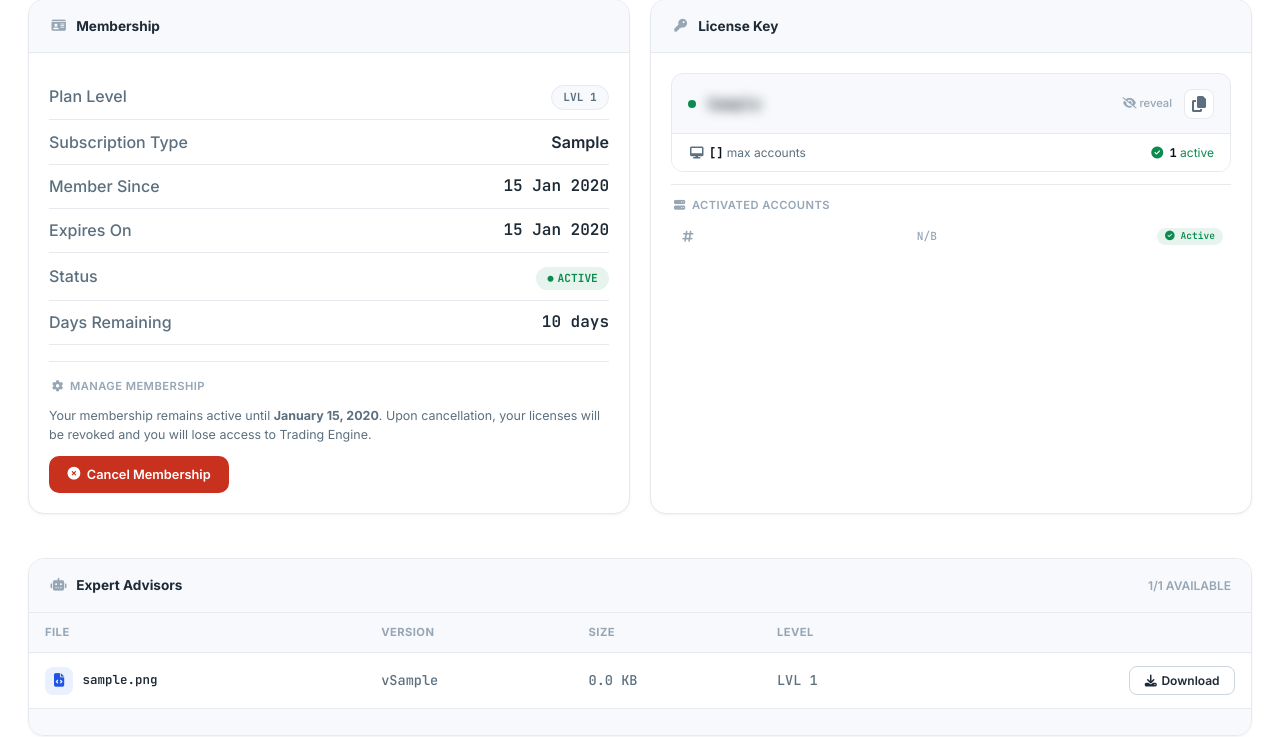
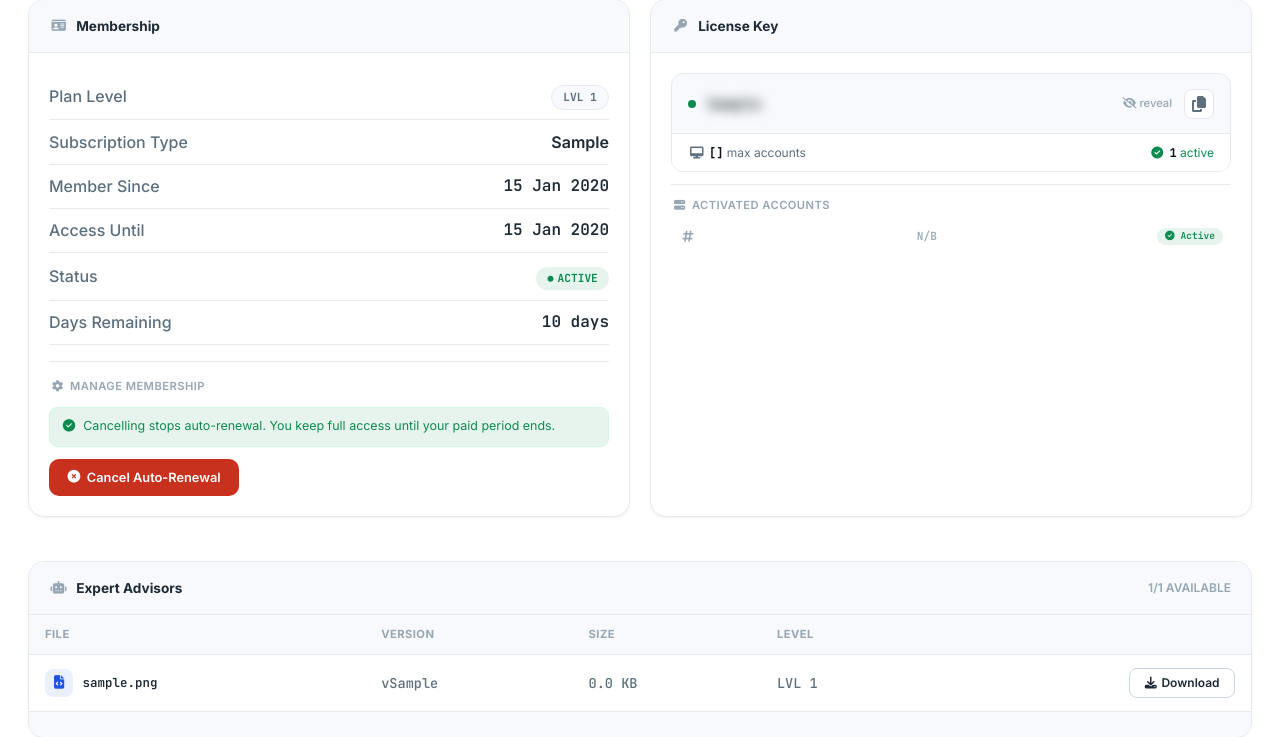
Before and after one commit to NDBOSSY/LWIX, a Flask app: template templates/user/dashboard.html in a window 1280 px wide. Shown: the part 501-1238 px from the top of the page. Run offline with Flask 3, Linux system fonts and the light colour scheme; tables that the repository leaves empty hold one stand-in row (values such as "Sample post"); the template is opened without the code that fills it: values that come from a table or form of the project are taken from there, most other values are stand-ins (such as "Sample title", 1, 10 or a date in 2020).

Commit message:
Update dashboard user 4.html

```diff
--- a/templates/user/dashboard.html
+++ b/templates/user/dashboard.html
@@ -1,8 +1,6 @@
 {% extends "base.html" %}
 
-{% block title %}
-{% if current_language == 'nl' %}Dashboard{% else %}Dashboard{% endif %} - Trading Engine
-{% endblock %}
+{% block title %}Dashboard - Trading Engine{% endblock %}
 
 {% block extra_css %}
 <link rel="preconnect" href="https://fonts.googleapis.com">
@@ -488,6 +514,33 @@
         color: var(--ink-muted);
         margin-bottom: 0.75rem;
         line-height: 1.5;
+    }
+    .membership-actions .retain-info {
+        background: var(--green-light);
+        border: 1px solid #d1fae5;
+        border-radius: 8px;
+        padding: 0.6rem 0.8rem;
+        font-size: 0.78rem;
+        color: var(--green);
+        margin-bottom: 0.75rem;
+        display: flex;
+        align-items: flex-start;
+        gap: 0.5rem;
+    }
+    .membership-actions .retain-info i {
+        flex-shrink: 0;
+        margin-top: 0.15rem;
+    }
+    .membership-actions .already-cancelled {
+        background: #fff3e0;
+        border: 1px solid #ffe0b2;
+        border-radius: 8px;
+        padding: 0.6rem 0.8rem;
+        font-size: 0.78rem;
+        color: var(--orange);
+        display: flex;
+        align-items: center;
+        gap: 0.5rem;
     }
     .btn-danger {
         background: var(--red);
@@ -744,23 +785,14 @@
                 </div>
                 <div class="row-item">
                     <span class="key" data-en="Subscription Type" data-nl="Abonnementstype">{{ 'Abonnementstype' if current_language == 'nl' else 'Subscription Type' }}</span>
-                    <span class="val">
-                        {% if current_language == 'nl' %}
-                            {% if user.subscription_type == 'lifetime' %}Levenslang
-                            {% elif user.subscription_type == 'monthly' %}Maandelijks
-                            {% elif user.subscription_type == 'yearly' %}Jaarlijks
-                            {% else %}{{ user.subscription_type|title or 'Standaard' }}{% endif %}
-                        {% else %}
-                            {{ user.subscription_type|title or 'Standard' }}
-                        {% endif %}
-                    </span>
+                    <span class="val">{{ user.get_subscription_type_display(current_language) }}</span>
                 </div>
                 <div class="row-item">
                     <span class="key" data-en="Member Since" data-nl="Lid Sinds">{{ 'Lid Sinds' if current_language == 'nl' else 'Member Since' }}</span>
                     <span class="val" style="font-family:'JetBrains Mono', monospace;">{{ user.membership_start.strftime('%d %b %Y') if user.membership_start else 'N/B' }}</span>
                 </div>
                 <div class="row-item">
-                    <span class="key" data-en="Expires On" data-nl="Verloopt Op">{{ 'Verloopt Op' if current_language == 'nl' else 'Expires On' }}</span>
+                    <span class="key" data-en="Access Until" data-nl="Toegang Tot">{{ 'Toegang Tot' if current_language == 'nl' else 'Access Until' }}</span>
                     <span class="val" style="font-family:'JetBrains Mono', monospace;">{{ user.membership_end.strftime('%d %b %Y') if user.membership_end else 'N/B' }}</span>
                 </div>
                 <div class="row-item">
@@ -779,44 +811,45 @@
                 <div class="row-item">
                     <span class="key" data-en="Days Remaining" data-nl="Resterende Dagen">{{ 'Resterende Dagen' if current_language == 'nl' else 'Days Remaining' }}</span>
                     <span class="val" style="font-family:'JetBrains Mono', monospace;">
-                        {% if current_language == 'nl' %}
-                            {{ days_remaining }} dagen
-                        {% else %}
-                            {{ days_remaining }} days
-                        {% endif %}
+                        {{ days_remaining }} {{ 'dagen' if current_language == 'nl' else 'days' }}
                     </span>
                 </div>
                 {% endif %}
 
                 <!-- Membership Management -->
-                {% if user.membership_status == 'active' %}
                 <div class="membership-actions">
                     <div class="section-title"><i class="fas fa-cog fa-fw"></i>
                         <span data-en="Manage Membership" data-nl="Abonnement Beheren">
                             {{ 'Abonnement Beheren' if current_language == 'nl' else 'Manage Membership' }}
                         </span>
                     </div>
-                    <div class="cancel-info">
-                        {% if current_language == 'nl' %}
-                            {% if user.membership_end %}
-                            Je abonnement blijft actief tot <strong>{{ user.membership_end.strftime('%d %B %Y') }}</strong>.
-                            {% endif %}
-                            Bij annulering worden je licenties ingetrokken en verlies je toegang tot Trading Engine.
-                        {% else %}
-                            {% if user.membership_end %}
-                            Your membership remains active until <strong>{{ user.membership_end.strftime('%B %d, %Y') }}</strong>.
-                            {% endif %}
-                            Upon cancellation, your licenses will be revoked and you will lose access to Trading Engine.
-                        {% endif %}
+
+                    {% if user.membership_status == 'active' %}
+                    <!-- Active membership - show cancel option with corrected messaging -->
+                    <div class="retain-info">
+                        <i class="fas fa-check-circle"></i>
+                        <span data-en="Cancelling stops auto-renewal. You keep full access until your paid period ends."
+                              data-nl="Annuleren stopt automatische verlenging. Je behoudt volledige toegang tot je betaalde periode eindigt.">
+                            {{ 'Annuleren stopt automatische verlenging. Je behoudt volledige toegang tot je betaalde periode eindigt.' if current_language == 'nl' else 'Cancelling stops auto-renewal. You keep full access until your paid period ends.' }}
+                        </span>
                     </div>
                     <button class="btn btn-danger" onclick="showCancelModal()">
                         <i class="fas fa-times-circle"></i>
-                        <span data-en="Cancel Membership" data-nl="Abonnement Annuleren">
-                            {{ 'Abonnement Annuleren' if current_language == 'nl' else 'Cancel Membership' }}
+                        <span data-en="Cancel Auto-Renewal" data-nl="Abonnement Annuleren">
+                            {{ 'Abonnement Annuleren' if current_language == 'nl' else 'Cancel Auto-Renewal' }}
                         </span>
                     </button>
+                    {% elif user.membership_status == 'cancelled' %}
+                    <!-- Already cancelled - show status message -->
+                    <div class="already-cancelled">
+                        <i class="fas fa-info-circle"></i>
+                        <span data-en="Auto-renewal is cancelled. Your access continues until the end date shown above."
+                              data-nl="Automatische verlenging is geannuleerd. Je toegang loopt door tot de einddatum hierboven.">
+                            {{ 'Automatische verlenging is geannuleerd. Je toegang loopt door tot de einddatum hierboven.' if current_language == 'nl' else 'Auto-renewal is cancelled. Your access continues until the end date shown above.' }}
+                        </span>
+                    </div>
+                    {% endif %}
                 </div>
-                {% endif %}
             </div>
         </div>
 
@@ -1051,48 +1092,72 @@
     </div>
 </div>
 
-<!-- Cancel membership modal -->
+<!-- Cancel membership modal - CORRECTED: Stop auto-renewal, keep access -->
 <div class="modal-overlay" id="cancelModal">
     <div class="modal-box">
         <h3>
-            <i class="fas fa-exclamation-triangle" style="color: var(--red);"></i>
-            <span data-en="Cancel Membership" data-nl="Abonnement Annuleren">
-                {{ 'Abonnement Annuleren' if current_language == 'nl' else 'Cancel Membership' }}
+            <i class="fas fa-exclamation-triangle" style="color: var(--amber);"></i>
+            <span data-en="Cancel Auto-Renewal" data-nl="Abonnement Annuleren">
+                {{ 'Abonnement Annuleren' if current_language == 'nl' else 'Cancel Auto-Renewal' }}
             </span>
         </h3>
-        <p data-en="Are you sure you want to cancel your membership?"
-           data-nl="Weet je zeker dat je je abonnement wilt annuleren?">
-            {{ 'Weet je zeker dat je je abonnement wilt annuleren?' if current_language == 'nl' else 'Are you sure you want to cancel your membership?' }}
+        <p data-en="Are you sure you want to cancel auto-renewal?"
+           data-nl="Weet je zeker dat je automatische verlenging wilt stopzetten?">
+            {{ 'Weet je zeker dat je automatische verlenging wilt stopzetten?' if current_language == 'nl' else 'Are you sure you want to cancel auto-renewal?' }}
         </p>
+
+        <!-- What you keep (green box) -->
+        <div class="info-box">
+            <div class="info-title">
+                <i class="fas fa-check-circle"></i>
+                <span data-en="What you keep:" data-nl="Wat je behoudt:">
+                    {{ 'Wat je behoudt:' if current_language == 'nl' else 'What you keep:' }}
+                </span>
+            </div>
+            <ul>
+                {% if current_language == 'nl' %}
+                <li>Volledige toegang tot <strong id="cancelEndDateNl">{{ user.membership_end.strftime('%d %B %Y') if user.membership_end else 'de einddatum' }}</strong></li>
+                <li>Al je actieve licenties blijven werken</li>
+                <li>Je kunt je Expert Advisors blijven gebruiken</li>
+                <li>Toegang tot alle downloads blijft behouden</li>
+                {% else %}
+                <li>Full access until <strong id="cancelEndDateEn">{{ user.membership_end.strftime('%B %d, %Y') if user.membership_end else 'the end date' }}</strong></li>
+                <li>All active licenses continue working</li>
+                <li>You can keep using your Expert Advisors</li>
+                <li>Access to all downloads remains</li>
+                {% endif %}
+            </ul>
+        </div>
+
+        <!-- What this means (amber box) -->
         <div class="warning-box">
             <div class="warning-title">
                 <i class="fas fa-exclamation-circle"></i>
-                <span data-en="This is what happens:" data-nl="Dit gebeurt er:">
-                    {{ 'Dit gebeurt er:' if current_language == 'nl' else 'This is what happens:' }}
+                <span data-en="This means:" data-nl="Dit betekent:">
+                    {{ 'Dit betekent:' if current_language == 'nl' else 'This means:' }}
                 </span>
             </div>
             <ul>
                 {% if current_language == 'nl' %}
-                <li>Je abonnement blijft actief tot <strong id="cancelEndDate">{{ user.membership_end.strftime('%d %B %Y') if user.membership_end else 'de einddatum' }}</strong></li>
-                <li>Alle actieve licenties worden ingetrokken</li>
-                <li>Na de einddatum verlies je toegang tot Trading Engine</li>
-                <li>Je ontvangt een bevestiging per e-mail</li>
+                <li>Je abonnement wordt niet automatisch verlengd</li>
+                <li>Na de einddatum verloopt je toegang</li>
+                <li>Je kunt later altijd een nieuw abonnement afsluiten</li>
                 {% else %}
-                <li>Your membership remains active until <strong id="cancelEndDate">{{ user.membership_end.strftime('%B %d, %Y') if user.membership_end else 'the end date' }}</strong></li>
-                <li>All active licenses will be revoked</li>
-                <li>After the end date, you will lose access to Trading Engine</li>
-                <li>You will receive a confirmation email</li>
+                <li>Your subscription will not auto-renew</li>
+                <li>Access expires after the end date</li>
+                <li>You can always sign up for a new subscription later</li>
                 {% endif %}
             </ul>
         </div>
+
         <div class="modal-actions">
             <button class="btn btn-outline" onclick="closeCancelModal()">
-                <span data-en="Keep Membership" data-nl="Behouden">{{ 'Behouden' if current_language == 'nl' else 'Keep Membership' }}</span>
+                <span data-en="Keep Subscription" data-nl="Behouden">{{ 'Behouden' if current_language == 'nl' else 'Keep Subscription' }}</span>
             </button>
             <button class="btn btn-danger" id="cancelBtn" onclick="confirmCancelMembership()">
                 <i class="fas fa-times-circle"></i>
-                <span data-en="Cancel Permanently" data-nl="Definitief Annuleren">
-                    {{ 'Definitief Annuleren' if current_language == 'nl' else 'Cancel Permanently' }}
+                <span data-en="Cancel Auto-Renewal" data-nl="Definitief Annuleren">
+                    {{ 'Definitief Annuleren' if current_language == 'nl' else 'Cancel Auto-Renewal' }}
                 </span>
             </button>
         </div>
@@ -1149,12 +1214,12 @@
                 // Update all translatable elements
                 updateAllTranslations(lang);
 
+                // Update loading message
+                updateLoadingMessage();
+
                 // Show confirmation
                 const msg = lang === 'nl' ? 'Taal gewijzigd naar Nederlands 🇳🇱' : 'Language changed to English 🇬🇧';
                 showToast(msg, 'success');
-
-                // Update loading message
-                updateLoadingMessage();
             } else {
                 console.error('[LANG] Failed to update language');
                 showToast('Failed to change language', 'error');
@@ -1369,8 +1434,8 @@
             if (data.success) {
                 console.log('[DEBUG] Membership cancelled successfully!');
                 const msg = currentLanguage === 'nl'
-                    ? 'Abonnement geannuleerd. Bevestiging per e-mail verzonden. 📧'
-                    : 'Membership cancelled. Confirmation email sent. 📧';
+                    ? 'Abonnement geannuleerd. Je behoudt volledige toegang! 📧'
+                    : 'Membership cancelled. You retain full access! 📧';
                 showToast(msg, 'success');
                 setTimeout(() => {
                     window.location.reload();
@@ -1384,7 +1449,7 @@
                 if (cancelBtn) {
                     cancelBtn.disabled = false;
                     cancelBtn.innerHTML = '<i class="fas fa-times-circle"></i> ' +
-                        (currentLanguage === 'nl' ? 'Definitief annuleren' : 'Cancel Permanently');
+                        (currentLanguage === 'nl' ? 'Definitief Annuleren' : 'Cancel Auto-Renewal');
                 }
             }
         })
@@ -1398,7 +1463,7 @@
             if (cancelBtn) {
                 cancelBtn.disabled = false;
                 cancelBtn.innerHTML = '<i class="fas fa-times-circle"></i> ' +
-                    (currentLanguage === 'nl' ? 'Definitief annuleren' : 'Cancel Permanently');
+                    (currentLanguage === 'nl' ? 'Definitief Annuleren' : 'Cancel Auto-Renewal');
             }
         });
     }
@@ -1510,7 +1575,7 @@
                 if (cancelBtn) {
                     cancelBtn.disabled = false;
                     cancelBtn.innerHTML = '<i class="fas fa-times-circle"></i> ' +
-                        (currentLanguage === 'nl' ? 'Definitief annuleren' : 'Cancel Permanently');
+                        (currentLanguage === 'nl' ? 'Definitief Annuleren' : 'Cancel Auto-Renewal');
                 }
             }
         }
```
Also changed, not shown: other parts of templates/user/dashboard.html (+63 -39 lines).
